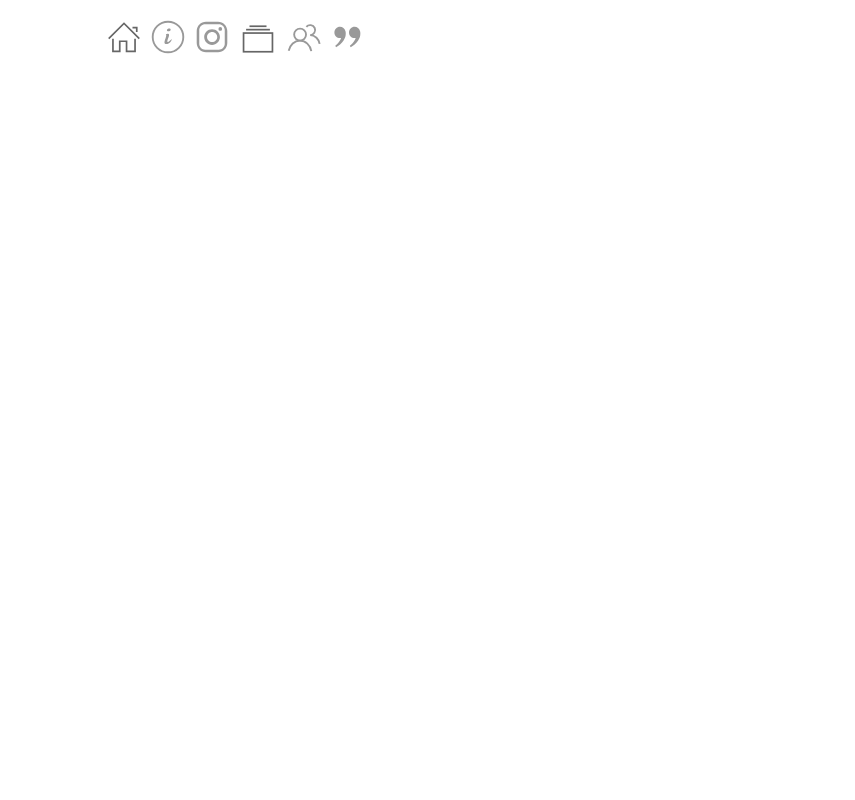
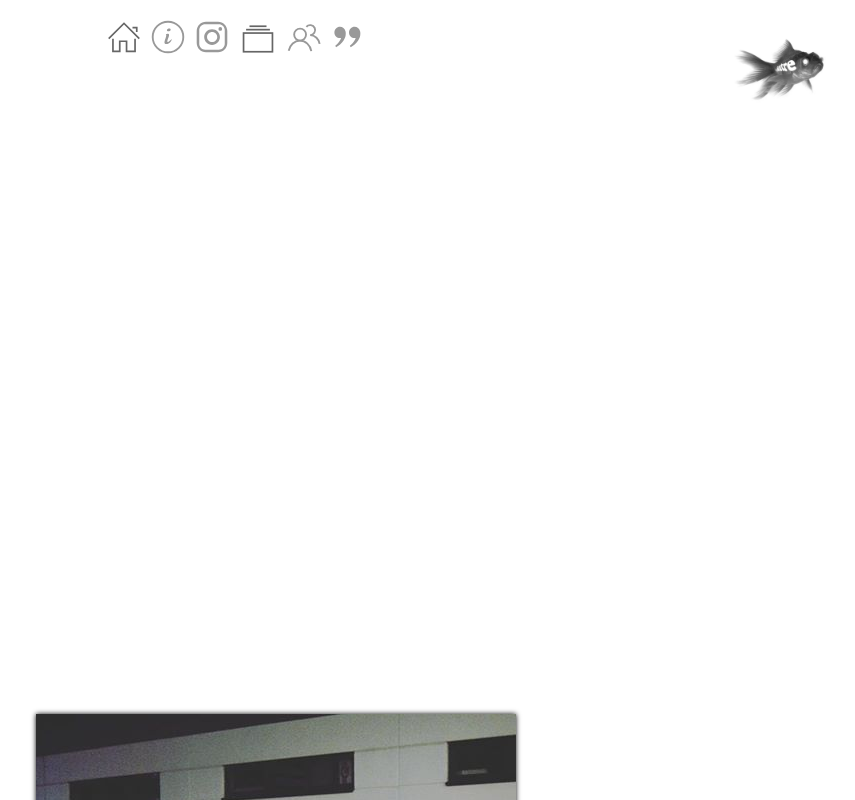
Before and after one commit to h-Benitez13/autrefish, a React (Create React App) app: page /#/Home in a window 1280 px wide. Before the commit this address led to /#/. Shown: the top 800 px of the page, without its empty margins (404-1259 px from the left). Built offline with nearby package versions, Linux system fonts and the light colour scheme.

Commit message:
logo upright

```diff
--- a/src/components/Navbar/index.js
+++ b/src/components/Navbar/index.js
@@ -68,6 +68,17 @@ export const Navbar = () => {
                 <span uk-icon="icon: quote-right; ratio: 1.7" />
               </Link>
             </li>
+            <li className="uk-logo uk-position-right">
+              <img
+                src="Assets/Landing/autrefishlogo.png"
+                alt="autrefish logo"
+                style={{
+                  width: "100px",
+                  height: "100px",
+                  marginRight: "50px"
+                }}
+              />
+            </li>
           </ul>
         </div>
       </nav>
--- a/src/index.css
+++ b/src/index.css
@@ -1,5 +1,13 @@
 @import "~slick-carousel/slick/slick.css";
 @import "~slick-carousel/slick/slick-theme.css";
+@font-face {
+  font-family: autrefish;
+  src: url("./Font/PoynterText-Regular.ttf");
+}
+body,
+.uk-heading-large {
+  font-family: autrefish;
+}
 
 .container {
   position: absolute;
--- a/src/pages/Landing.js
+++ b/src/pages/Landing.js
@@ -58,6 +58,14 @@ function Landing() {
                 <div className="items" />
                 <div className="items head">
                   <p>WOAH THIS WORKS</p>
+                  <a
+                    class="uk-button uk-button-default"
+                    href="/Assets/Landing/autrefishlogo.png"
+                    data-caption="Image"
+                    uk-lightbox
+                  >
+                    Image
+                  </a>
                   <hr />
                 </div>
 
@@ -77,7 +85,7 @@ function Landing() {
         <div>
           <div
             className="uk-card uk-flex  uk-flex-right"
-            style={{ height: "400px", width: "750px" }}
+            style={{ height: "400px", width: "750px", marginLeft: "-50px" }}
             uk-scrollspy-class="uk-animation-slide-bottom"
           >
             <div
@@ -152,15 +160,9 @@ function Landing() {
 
         {/* Title */}
         <div>
-          <div
-            className="uk-card uk-card-muted uk-flex uk-flex-center uk-flex-middle"
-            style={{
-              backgroundImage: "url('Assets/Landing/autrefishlogo.png')",
-              backgroundSize: "cover",
-              backgroundRepeat: "no-repeat",
-              height: "400px"
-            }}
-          />
+          <div className="uk-card uk-card-muted uk-flex uk-flex-center uk-flex-middle">
+            Autrefish
+          </div>
         </div>
 
         <div>
```
Also changed, not shown: src/Font/PoynterText-Regular.ttf (added).
